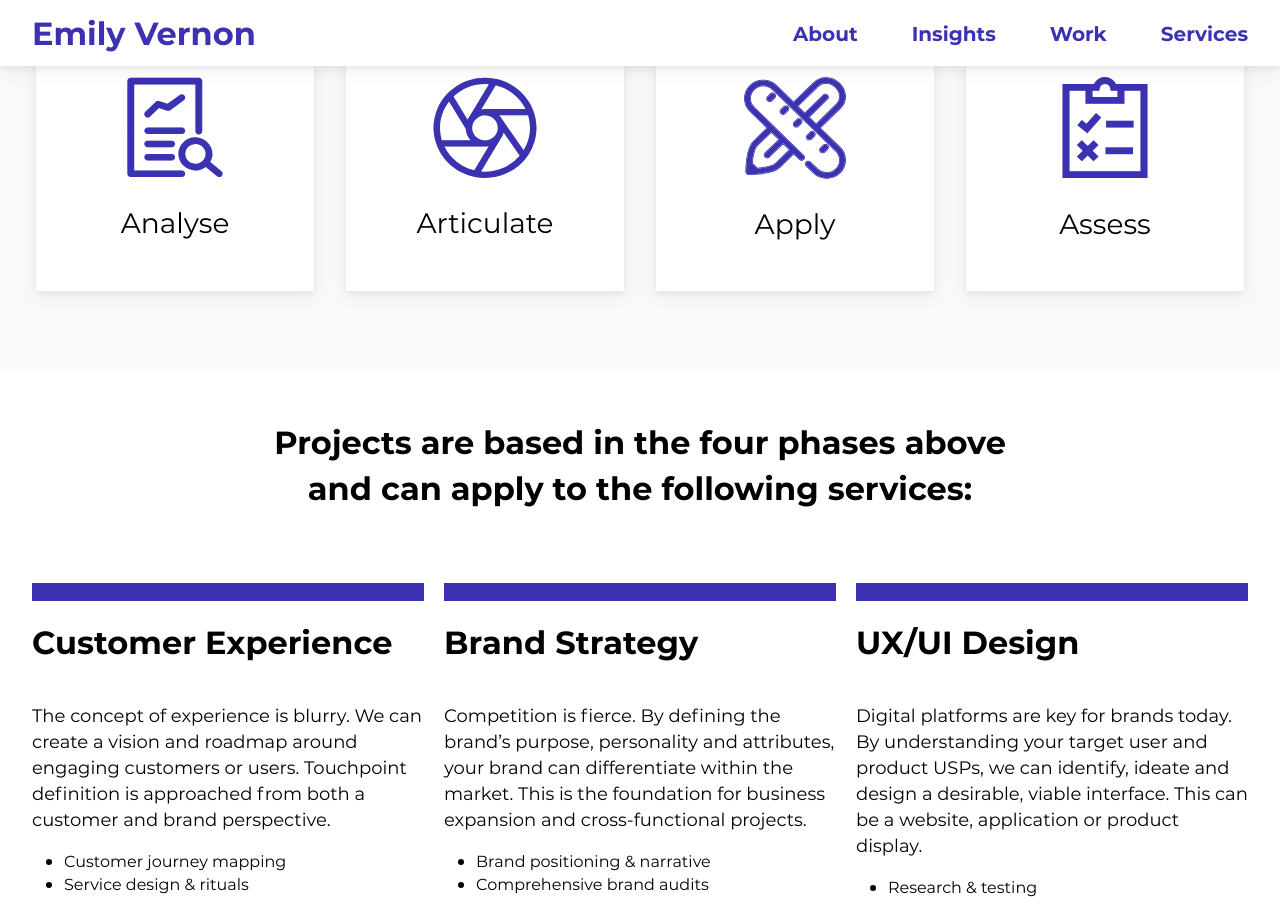
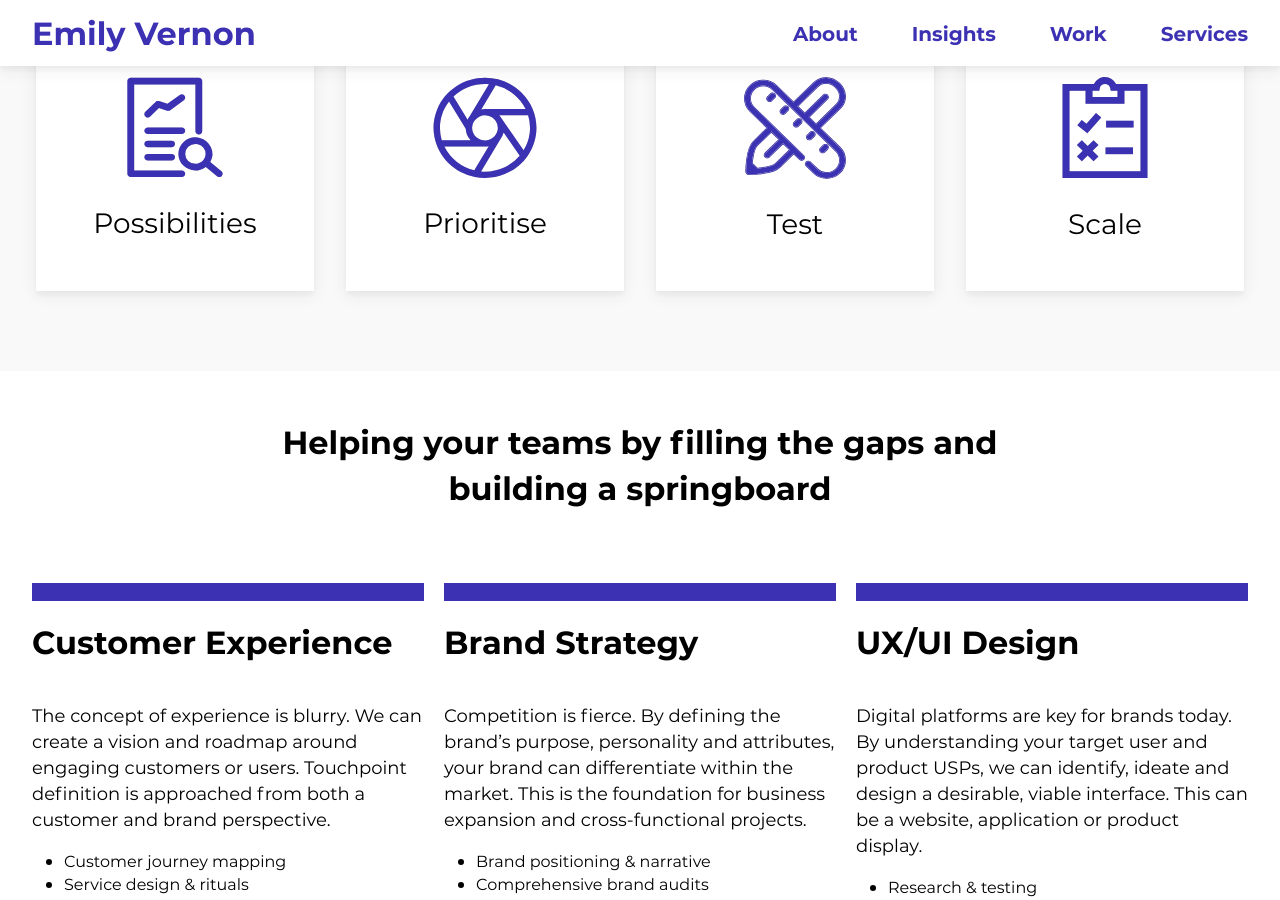
Before and after one commit to emilygv/emilyvernon.com, a Jekyll site: the page built from services.md, in a window 1280 px wide and 900 px high, scrolled down 514 px. Built offline with Jekyll 4.4.1, drawn with Linux system fonts in a browser that asks for light colours.

Commit message:
Update services.md
Updated text

```diff
--- a/services.md
+++ b/services.md
@@ -7,12 +7,12 @@ hero_text: <mark>Strategy-led approach</mark> <mark class="normal"> <br>& broad
 ---
 
 {% include section_icons.html
-titles="Analyse, Articulate, Apply, Assess"
+titles="Possibilities, Prioritise, Test, Scale"
 icons="Discover, Define, Design, Validate"
 breakout=true %}
 
 {% include post_cards.html
-title="Projects are based in the four phases above and can apply to the following services:"
+title="Helping your teams by filling the gaps and building a springboard"
 posts=site.data.services
 %}
 
```
